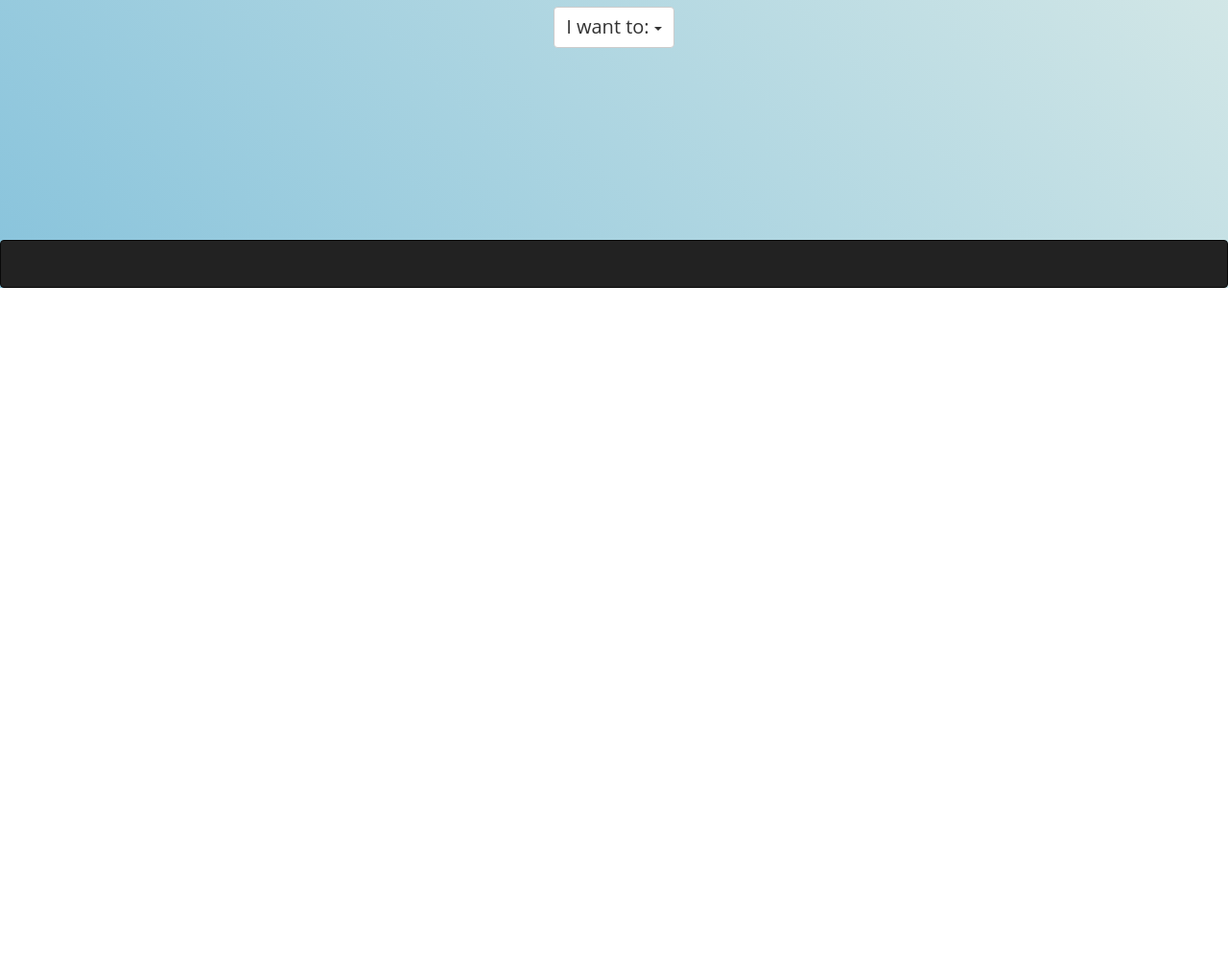
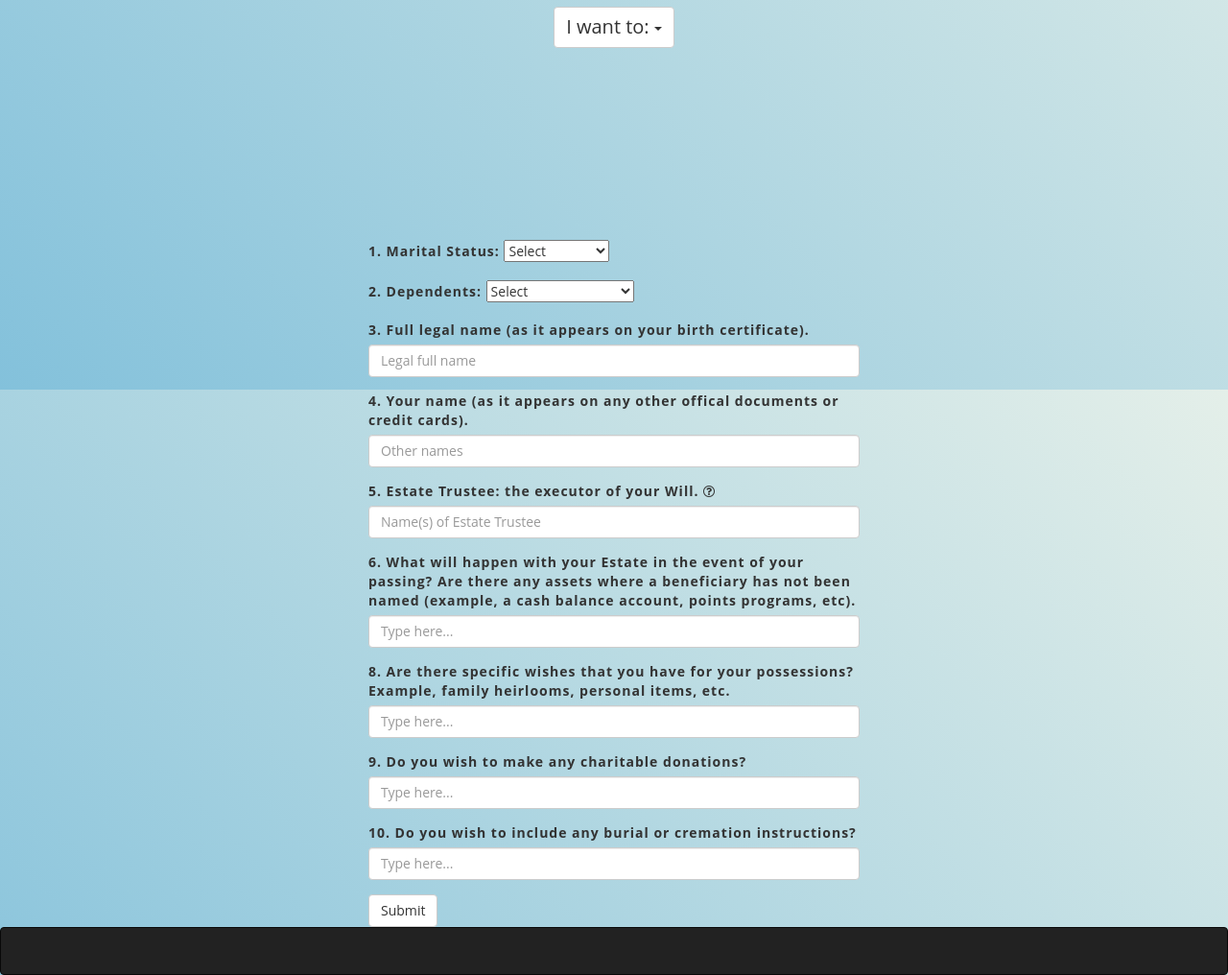
Before and after one commit to akenmehta/affairs-to-remember, a website: page index.html in a window 1280 px wide. Shown: the part 1194-2210 px from the top of the page at 96% size. Before the commit the page ends 1494 px from the top, so only its background shows below. Drawn offline with nearby package versions, Linux system fonts and the light colour scheme; a script that the page names is missing.

Commit message:
made form change

```diff
--- a/index.html
+++ b/index.html
@@ -78,11 +78,11 @@
 		</section>
 	</main>
 
-	<section id="will" class="invisible">
+	<section id="will">
 		<form>
 			<div class="form-group">
-				<label >1. Marital Status</label>
-			 	<select>
+				<label >1. Marital Status:</label>
+			 	<select class="marital-status">
 			 		<option value="none">Select</option>
 			 		<option value="single">Single</option>
 			 		<option value="married">Married</option>
@@ -93,8 +93,8 @@
 			</div>
 
 			<div class="form-group">
-				<label >2. Dependants</label>
-			 	<select>
+				<label >2. Dependents:</label>
+			 	<select class="dependents">
 			 		<option value="none">Select</option>
 			 		<option value="minor">Minor child/children</option>
 			 		<option value="adult">Adult children</option>
@@ -105,12 +105,12 @@
 
 			<div class="form-group">
 			    <label for="legalName">3. Full legal name (as it appears on your birth certificate).</label>
-			    <input type="text" class="form-control" id="legalName" placeholder="Legal Name">
+			    <input type="text" class="form-control" id="legalName" placeholder="Legal full name">
 			</div>
 
 			<div class="form-group">
 			    <label for="otherName">4. Your name (as it appears on any other offical documents or credit cards).</label>
-			    <input type="text" class="form-control" id="otherName" placeholder="Other Name">
+			    <input type="text" class="form-control" id="otherName" placeholder="Other names">
 			</div>
 
 			<div class="form-group">
@@ -149,6 +149,7 @@
 	<footer class="navbar navbar-inverse"></footer>
 
 	<script src="https://code.jquery.com/jquery-3.2.1.min.js" integrity="sha256-hwg4gsxgFZhOsEEamdOYGBf13FyQuiTwlAQgxVSNgt4=" crossorigin="anonymous"></script>
+	<script src="https://cdnjs.cloudflare.com/ajax/libs/jspdf/1.3.4/jspdf.debug.js"></script>
 	<script src="https://maxcdn.bootstrapcdn.com/bootstrap/3.3.7/js/bootstrap.min.js" integrity="sha384-Tc5IQib027qvyjSMfHjOMaLkfuWVxZxUPnCJA7l2mCWNIpG9mGCD8wGNIcPD7Txa" crossorigin="anonymous"></script>
 	<script src="public/scripts/main.js"></script>
 </body>
--- a/public/scripts/main.js
+++ b/public/scripts/main.js
@@ -21,11 +21,20 @@ function smoothScroll() {
 }
 
 function selectForm() {
-	$('ul li').on('click', function () {
-
+	$('ul li').on('click', function (e) {
+		e.preventDefault();
 		if ($(this).text() === 'Will: Property and Estate') {
 			console.log($(this).text());
 			$('#will').removeClass('invisible');
 		}
 	});
 }
+
+$('.dependants').on('change', function () {
+	console.log($('option').prop('selected', true).val());
+});
+
+var doc = new jsPDF();
+
+doc.text('Hello world!', 10, 10);
+// doc.save('a4.pdf');
```
